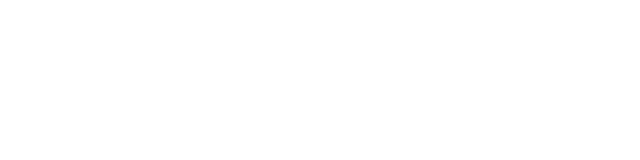
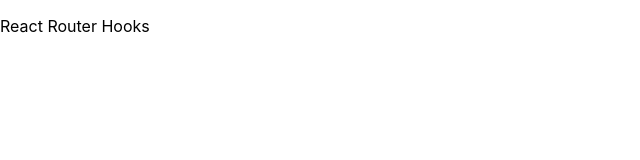
Before and after one commit to tjcchen/a-react-repo, a React (Create React App) app in the folder react-app/: page / in a window 1280 px wide. Shown: the top 160 px of the page, without its empty margins (0-640 px from the left). Built offline with nearby package versions, Linux system fonts and the light colour scheme.

Commit message:
docs: docs concerning React Router Hooks

```diff
--- /dev/null
+++ b/react-app/src/App4.jsx
@@ -0,0 +1,18 @@
+/**
+ * React Router Hooks
+ * - useHistory
+ *   history.push()
+ *   with and without state
+ *   vs <link />
+ * - history.goBack()
+ * - useParams
+ *   Destructure from URL
+ */
+
+export default function App() {
+  return (
+    <>
+      <p>React Router Hooks</p>
+    </>
+  );
+}
--- a/react-app/src/index.js
+++ b/react-app/src/index.js
@@ -3,7 +3,8 @@
 import "./index.css";
 // import App from "./App";
 // import App from './App2';
-import App from './App3';
+// import App from './App3';
+import App from './App4';
 
 const root = ReactDOM.createRoot(document.getElementById("root"));
 
```
